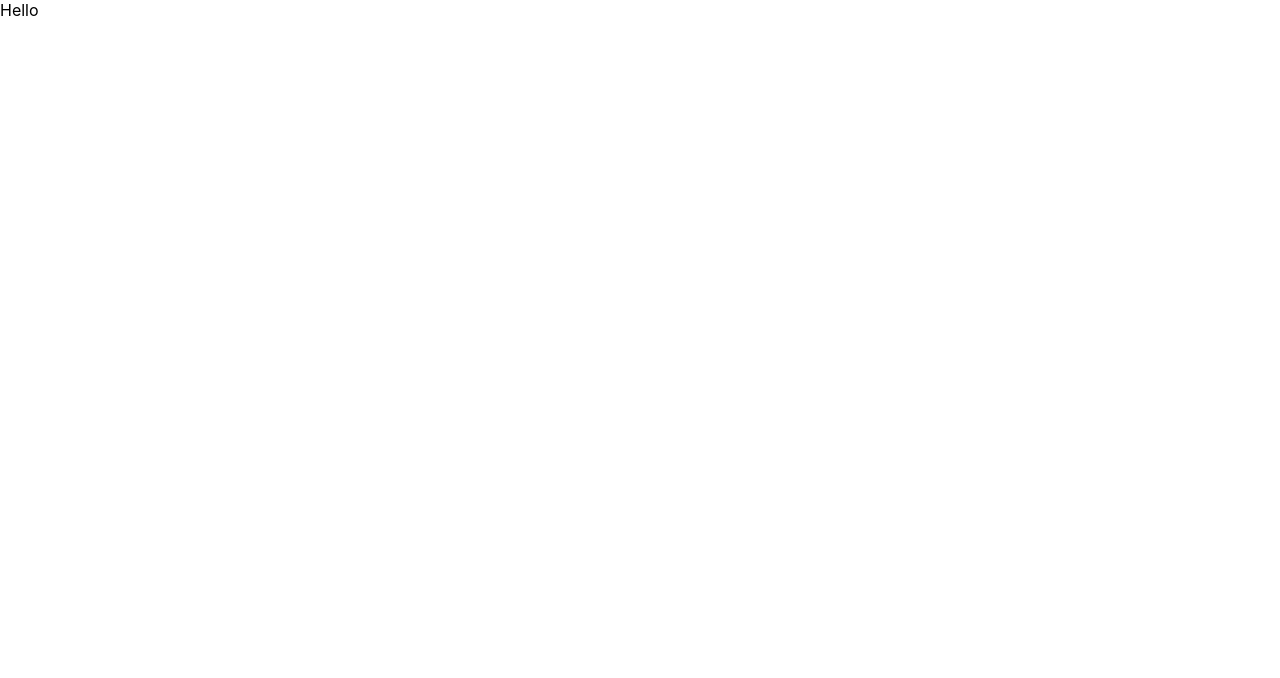
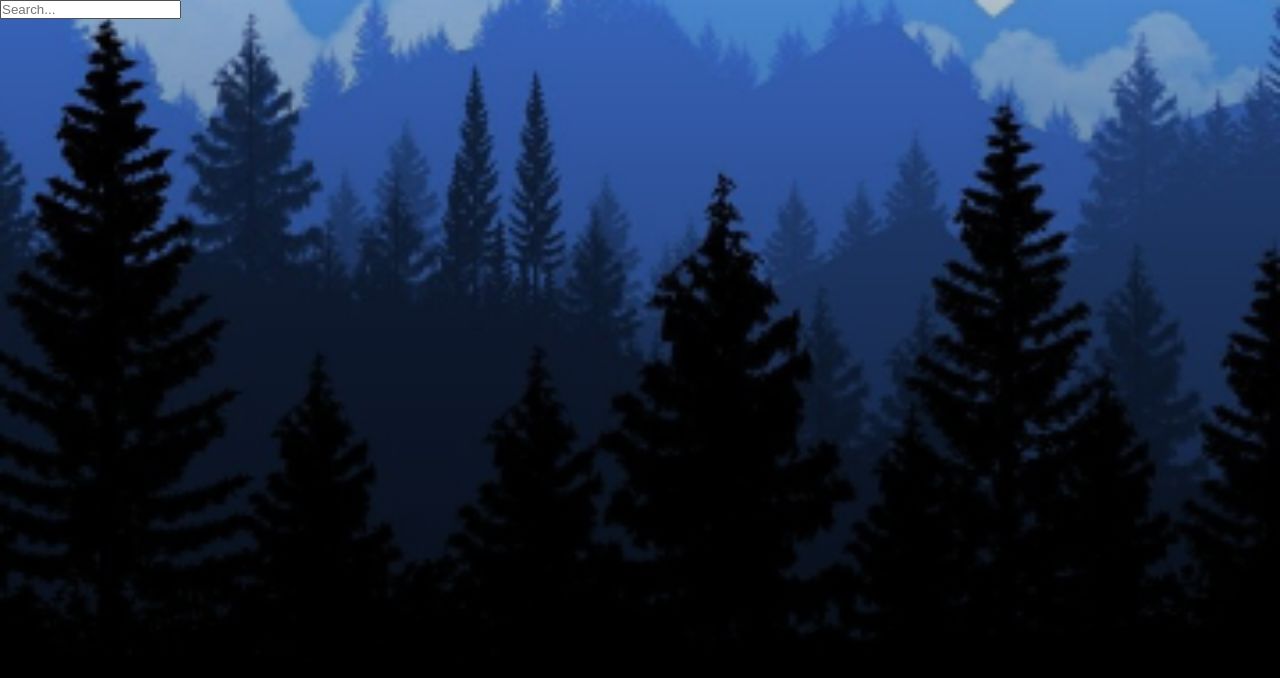
Before and after one commit to btfredr/weather-app, a React (Create React App) app in the folder weather-app/: page / in a window 1280 px wide. Shown: the top 678 px of the page. Built offline with nearby package versions, Linux system fonts and the light colour scheme.

Commit message:
style: added basic components and styling

```diff
--- a/weather-app/src/App.js
+++ b/weather-app/src/App.js
@@ -1,9 +1,19 @@
 import React from 'react';
+
+const api = {
+  key: "49b18f35a651493ef9d1cf84f1ad18d9",
+  base: "https://api.openweathermap.org/data/2.5"
+}
 
 function App() {
   return (
     <div className="App">
-      Hello
+      <main>
+        <div className='search-bar'>
+          <input type='text' className='search-box' placeholder='Search...'></input>
+        </div>
+
+      </main>
     </div>
   );
 }
--- a/weather-app/src/index.css
+++ b/weather-app/src/index.css
@@ -1,13 +1,25 @@
-body {
+* {
   margin: 0;
-  font-family: -apple-system, BlinkMacSystemFont, 'Segoe UI', 'Roboto', 'Oxygen',
-    'Ubuntu', 'Cantarell', 'Fira Sans', 'Droid Sans', 'Helvetica Neue',
-    sans-serif;
-  -webkit-font-smoothing: antialiased;
-  -moz-osx-font-smoothing: grayscale;
+  padding: 0;
+  box-sizing: border-box;
 }
 
-code {
-  font-family: source-code-pro, Menlo, Monaco, Consolas, 'Courier New',
-    monospace;
+body {
+  font-family: 'montseratt', sans-serif;
 }
+
+.App {
+  background-image: url('./images/cold-bg.jpg');
+  background-size: cover;
+  background-position: bottom;
+  transition: 0.5 ease-out;
+}
+
+.App.warm {
+  background-image: url('./images/warm-bg.jpg');
+}
+
+main {
+  min-height: 100vh;
+  background-image: linear-gradient(to bottom, rgba(0,0,0, 0.2), rgba(0,0,0, 0.75));
+}
```
Also changed, not shown: weather-app/src/images/cold-bg.jpg (added), weather-app/src/images/warm-bg.jpg (added).
